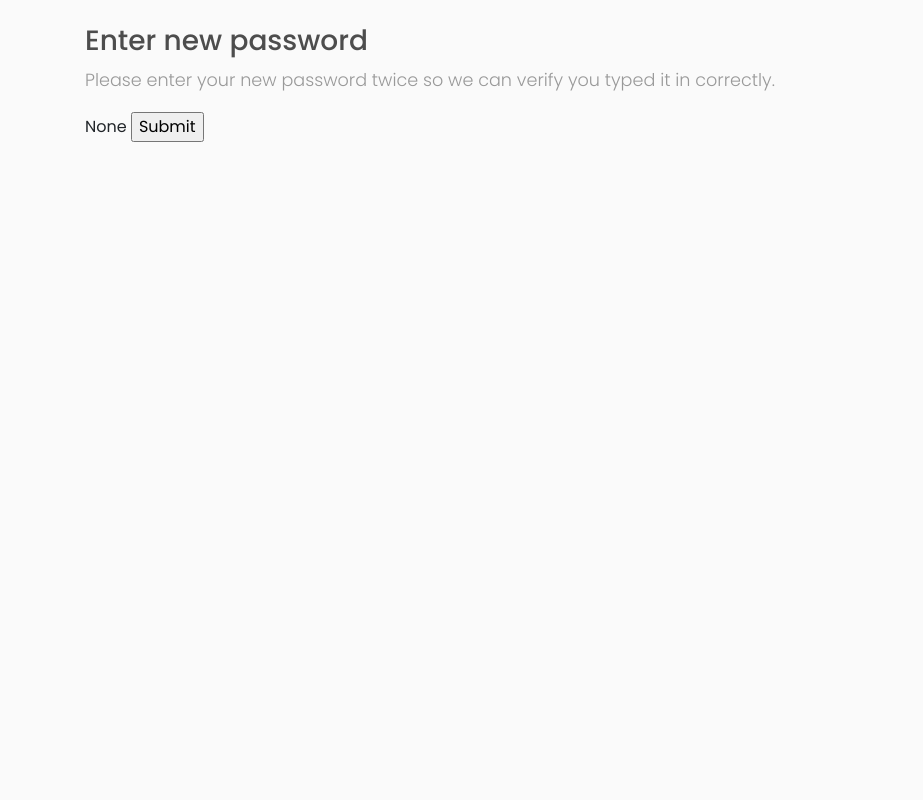
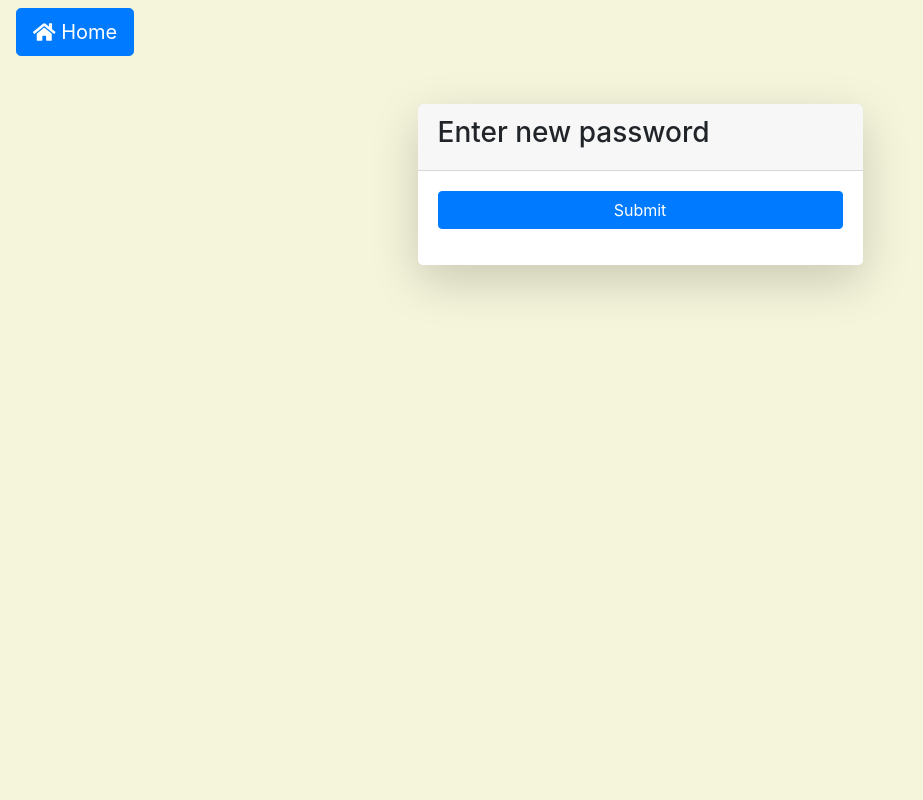
Before and after one commit to nirmal2i43a5/E-Commerce, a Django app: page /reset/1/1/ in a window 1280 px wide. Shown: the whole page, without its empty margins (0-923 px from the left). Run offline with Django 3.2, Linux system fonts and the light colour scheme; some libraries are stand-ins or nearby versions.

Commit message:
reset password manage

```diff
--- a/Profile/templates/passwordreset/password_reset_form.html
+++ b/Profile/templates/passwordreset/password_reset_form.html
@@ -1,25 +1,59 @@
 
 
-{% extends 'base2.html'%}
+<link rel="stylesheet" href="https://stackpath.bootstrapcdn.com/bootstrap/4.4.1/css/bootstrap.min.css" integrity="sha384-Vkoo8x4CGsO3+Hhxv8T/Q5PaXtkKtu6ug5TOeNV6gBiFeWPGFN9MuhOf23Q9Ifjh" crossorigin="anonymous">
+
+<script src="https://cdnjs.cloudflare.com/ajax/libs/font-awesome/5.11.2/js/all.min.js"
+crossorigin="anonymous"></script>
 
 
 {% load crispy_forms_tags %}
 
 {% block content %}
+<!-- <br> -->
+<a href="/" class="btn btn-lg btn-primary mt-2 ml-3"> <i class="fas fa-home"></i> Home</a>
 
+
+
+<div id="layoutAuthentication">
+	<div id="layoutAuthentication_content">
+	  <main>
+		<div class="container">
+		  <div class="row justify-content-center">
+			<div class="col-lg-5">
+			  <div class="card shadow-lg border-0 rounded-lg mt-5">
+
+
+				<div class="card-header">
 					<h3>Enter new password</h3>
+				</div>
 
-<p>Please enter your new password twice so we can verify you typed it in correctly.</p>
-
+				<div class="card-body">
 					<form method="POST">
 
 						{% csrf_token %}
-	{{form}}
-	<input type="Submit" name="Update Password">
+						{{form|crispy}}
+						<input type="Submit" class="btn btn-primary btn-block" name="Update Password">
 
 
 
 					</form>
 
 
+
+				</div>
+
+			  </div>
+			</div>
+		  </div>
+		</div>
+	  </main>
+	</div>
+
+  </div>
+<style>
+	body{
+		background: #F5F5DC;;
+	}
+</style>
+
 {% endblock %}
```
Lines whose indentation alone changed are shown as unchanged.
